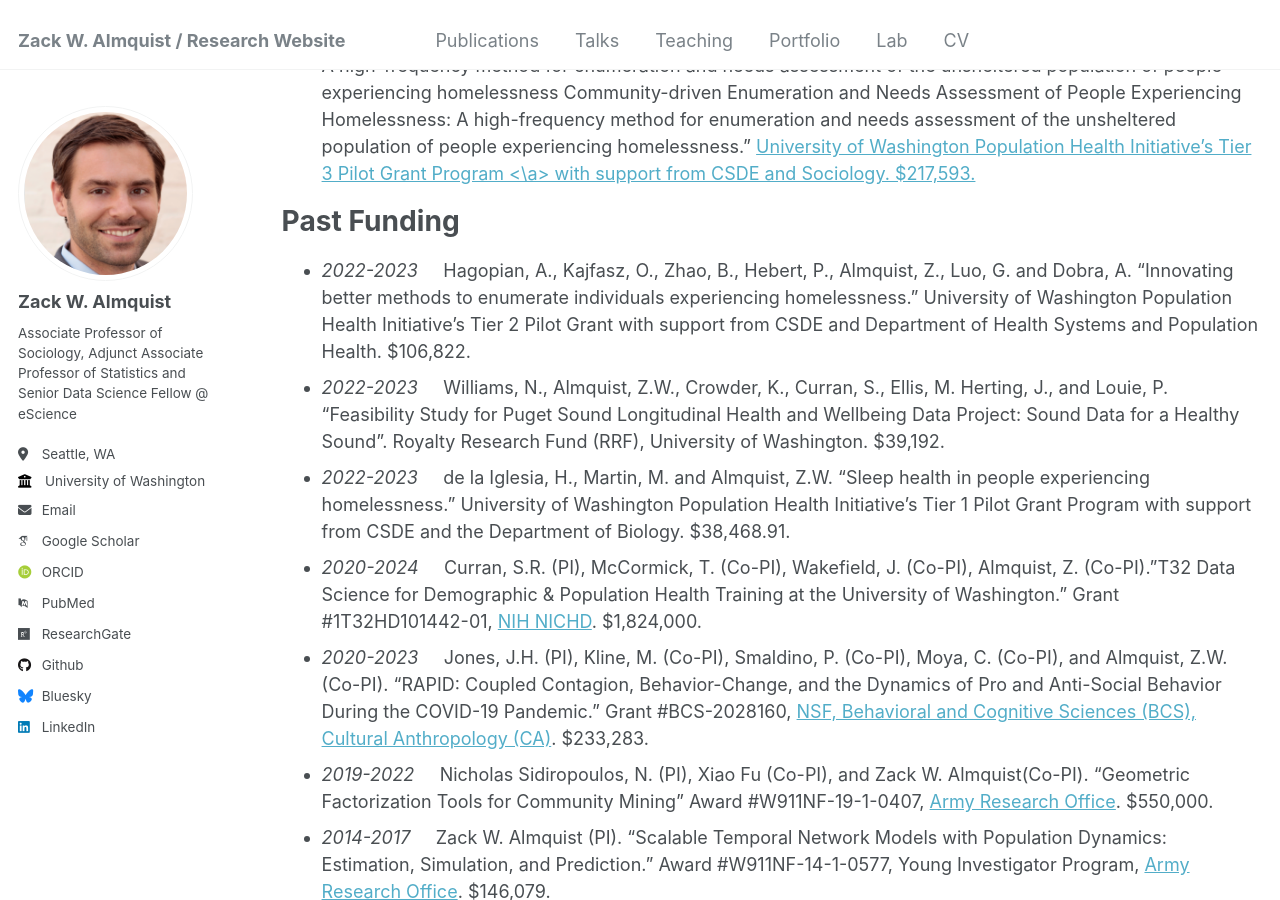
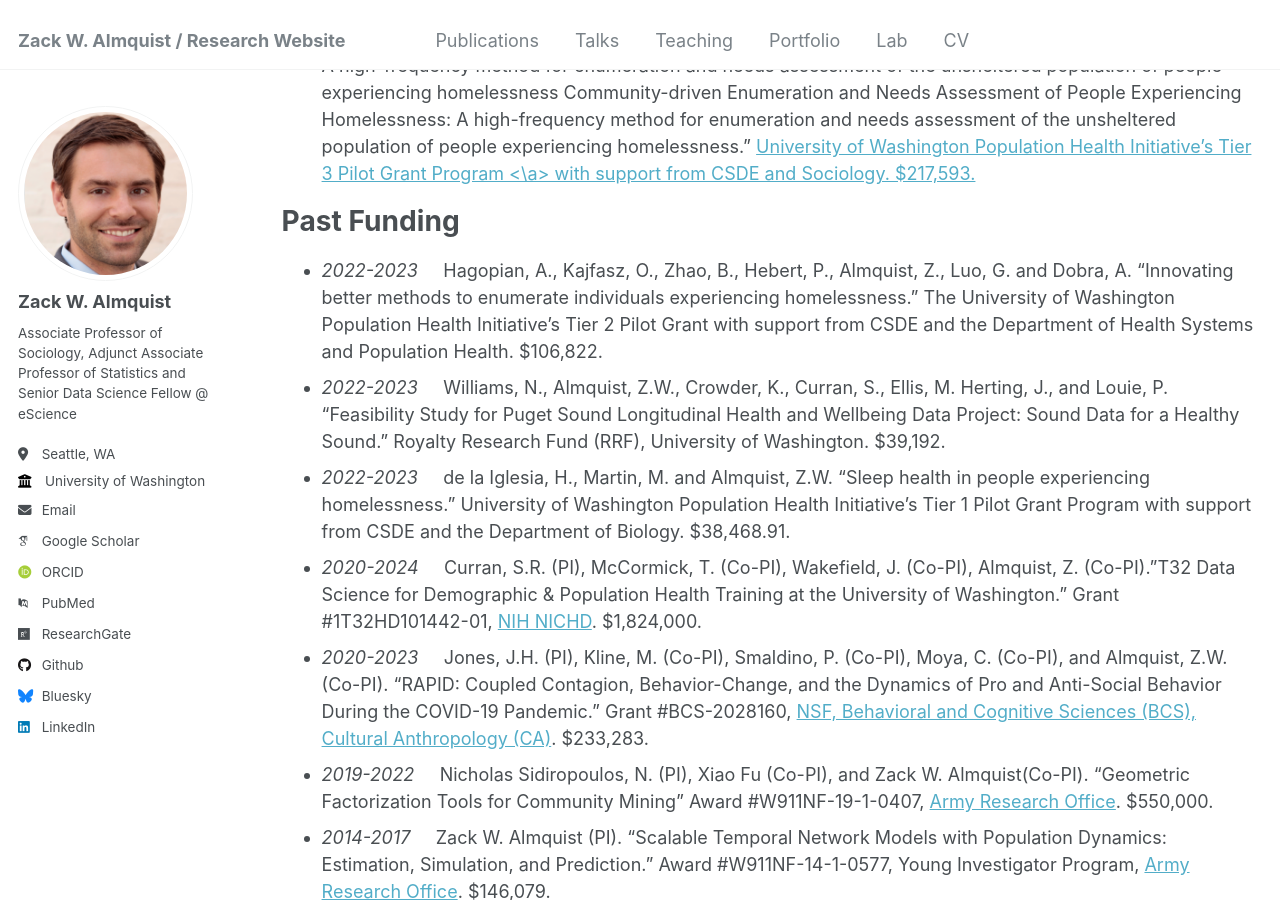
Before and after one commit to zalmquist/zalmquist.github.io, a Jekyll site: the page built from _pages/lab.md, in a window 1280 px wide and 900 px high, scrolled down 427 px. Built offline with Jekyll 4.4.1, drawn with Linux system fonts in a browser that asks for light colours; some web fonts are replaced.

Commit message:
Update lab.md

```diff
--- a/_pages/lab.md
+++ b/_pages/lab.md
@@ -19,8 +19,8 @@ Current Funding
 Past Funding
 ===
 
-* *2022-2023* &nbsp; &nbsp; Hagopian, A., Kajfasz, O., Zhao, B., Hebert, P., Almquist, Z., Luo, G. and Dobra, A. “Innovating better methods to enumerate individuals experiencing homelessness.” University of Washington Population Health Initiative’s Tier 2 Pilot Grant with support from CSDE and Department of Health Systems and Population Health. $106,822.
-* *2022-2023*  &nbsp; &nbsp; Williams, N., Almquist, Z.W., Crowder, K., Curran, S., Ellis, M. Herting, J., and Louie, P. “Feasibility Study for Puget Sound Longitudinal Health and Wellbeing Data Project: Sound Data for a Healthy Sound”. Royalty Research Fund (RRF), University of Washington. $39,192.
+* *2022-2023* &nbsp; &nbsp; Hagopian, A., Kajfasz, O., Zhao, B., Hebert, P., Almquist, Z., Luo, G. and Dobra, A. “Innovating better methods to enumerate individuals experiencing homelessness.” The University of Washington Population Health Initiative’s Tier 2 Pilot Grant with support from CSDE and the Department of Health Systems and Population Health. $106,822.
+* *2022-2023*  &nbsp; &nbsp; Williams, N., Almquist, Z.W., Crowder, K., Curran, S., Ellis, M. Herting, J., and Louie, P. “Feasibility Study for Puget Sound Longitudinal Health and Wellbeing Data Project: Sound Data for a Healthy Sound.” Royalty Research Fund (RRF), University of Washington. $39,192.
 * *2022-2023*  &nbsp; &nbsp; de la Iglesia, H., Martin, M. and Almquist, Z.W. “Sleep health in people experiencing homelessness.” University of Washington Population Health Initiative’s Tier 1 Pilot Grant Program with support from CSDE and the Department of Biology. $38,468.91.
 * *2020-2024* &nbsp; &nbsp; Curran, S.R. (PI), McCormick, T. (Co-PI), Wakefield, J. (Co-PI), Almquist, Z. (Co-PI)."T32 Data Science for Demographic & Population Health Training at the University of Washington." Grant \#1T32HD101442-01, [NIH NICHD](https://reporter.nih.gov/search/QJR-T7s59EKdjpEKXJpfiQ/project-details/9934811). $1,824,000.
 * *2020-2023* &nbsp; &nbsp; Jones, J.H. (PI),  Kline, M.  (Co-PI), Smaldino, P.  (Co-PI), Moya, C.  (Co-PI),  and Almquist, Z.W. (Co-PI). "RAPID: Coupled Contagion, Behavior-Change, and the Dynamics of Pro and Anti-Social Behavior During the COVID-19 Pandemic." Grant \#BCS-2028160, [NSF, Behavioral and Cognitive Sciences (BCS), Cultural Anthropology (CA)](https://www.nsf.gov/awardsearch/showAward?AWD_ID=2028160). $233,283.
```
